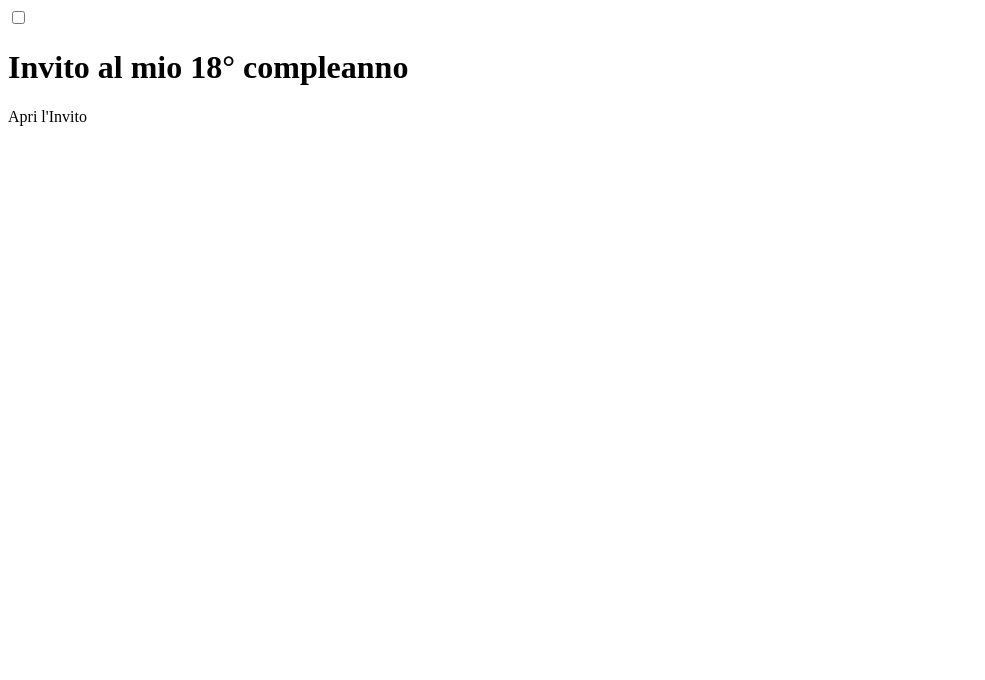
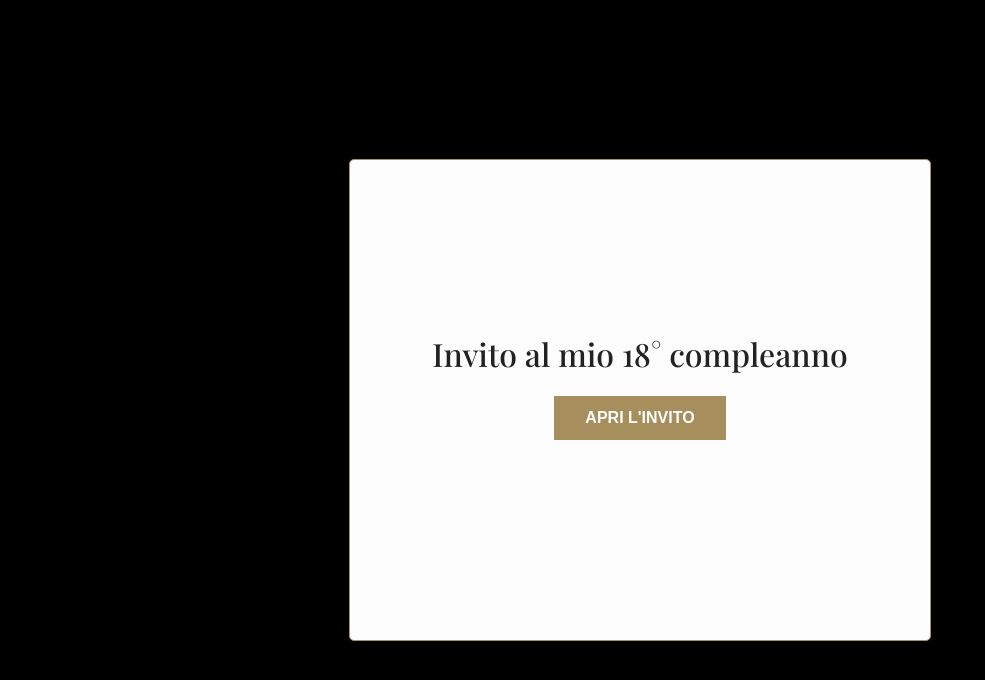
Before and after one commit to Mario-gYT/Modello-A-18esimi, a plain HTML site: page index.html in a window 1280 px wide. Shown: the whole page, without its empty margins (0-985 px from the left). Drawn offline with nearby package versions, Linux system fonts and the light colour scheme; a web font is replaced by a local one.

Commit message:
Update style.css

```diff
--- a/style.css
+++ b/style.css
@@ -4,6 +4,86 @@
 
 /* Stile base */
 body {
+    /* Manteniamo lo sfondo nero per l'esterno del contenitore */
+    background-color: #000;
+    color: #333; /* Testo di base scuro */
+    font-family: 'Arial', sans-serif;
+    display: flex;
+    justify-content: center;
+    align-items: center;
+    min-height: 100vh;
+    margin: 0;
+    padding: 20px;
+    box-sizing: border-box;
+}
+
+/* Variabili Colori */
+:root {
+    --gold: #A68E5D; /* Oro elegante e spento per il testo */
+    --black-text: #222222; /* Nero/Grigio scuro per il testo principale */
+    --paper-white: #FDFDFD; /* Bianco crema per lo sfondo dell'invito */
+}
+
+.gold-text {
+    color: var(--gold);
+}
+
+/* Contenitore Busta/Invito (Ora come la carta) */
+#envelope-container {
+    width: 90%;
+    max-width: 500px;
+    min-height: 400px;
+    background-color: var(--paper-white);
+    border: 1px solid var(--gold); /* Bordo sottile dorato */
+    border-radius: 5px; /* Angoli più definiti */
+    padding: 40px;
+    text-align: center;
+    box-shadow: 0 4px 15px rgba(0, 0, 0, 0.2); /* Ombra discreta */
+    transition: all 0.7s ease-in-out;
+}
+
+/* Nasconde il checkbox */
+#toggle {
+    display: none;
+}
+
+/* ------------------------------------- */
+/* STATO CHIUSO (Busta Iniziale) */
+/* ------------------------------------- */
+#closed-state {
+    display: flex;
+    flex-direction: column;
+    justify-content: center;
+    align-items: center;
+    min-height: 350px;
+}
+
+#closed-state h1 {
+    color: var(--black-text);
+    font-family: 'Playfair Display', serif;
+    font-weight: 500;
+}
+
+/* Stile del pulsante "Apri invito" */
+.gold-button {
+    background-color: var(--gold);
+    color: var(--paper-white);
+    border: 1px solid var(--gold);
+    padding: 12px 30px;
+    border-radius: 0; /* Pulsante squadrato */
+    font-weight: bold;
+    cursor: pointer;
+    text-transform: uppercase;
+    text-decoration: none;
+    transition: background-color 0.3s, color 0.3s;
+    display: inline-block;
+}
+
+.gold-button:hover {
+    background-color: var(--black-text);
+    color: var(--gold);
+    transform: none; /* Rimuoviamo l'effetto scale */
+}
 
 /* ------------------------------------- */
 /* STATO APERTO (Contenuto dell'Invito) */
```
